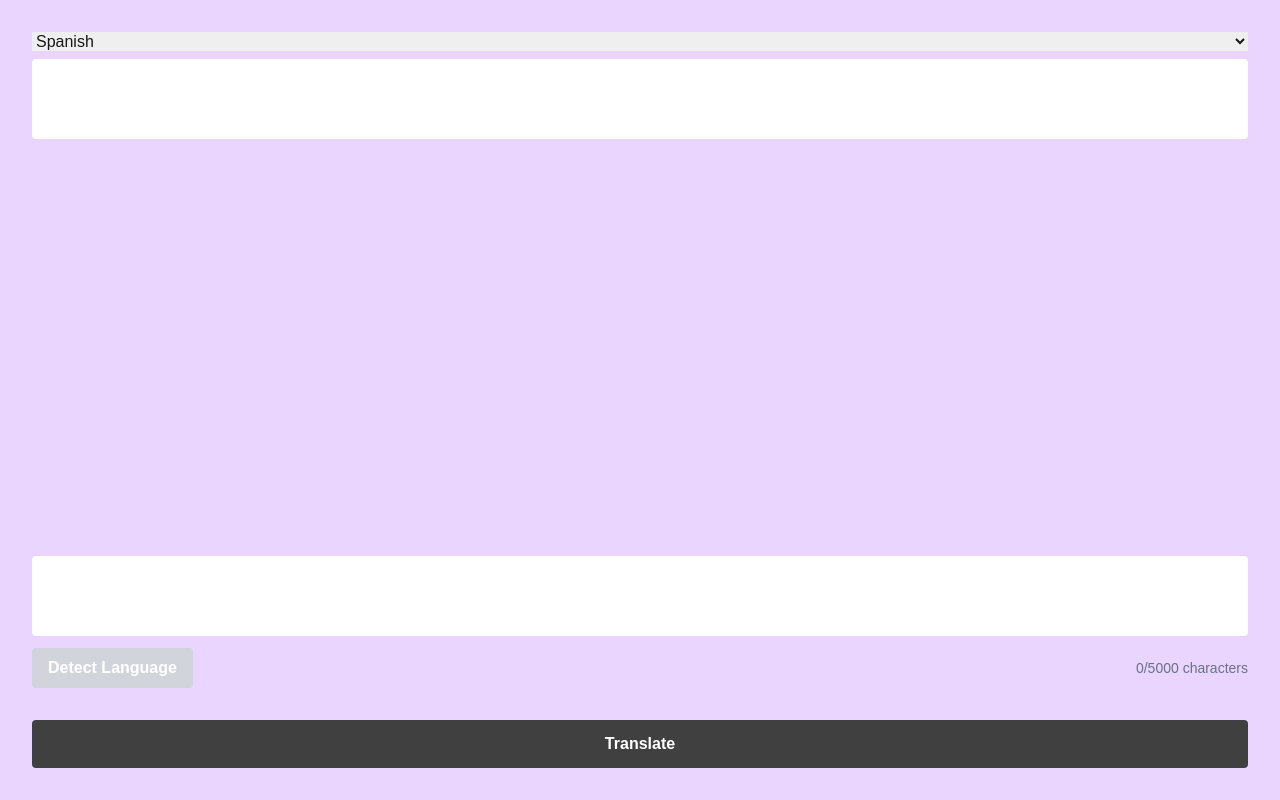
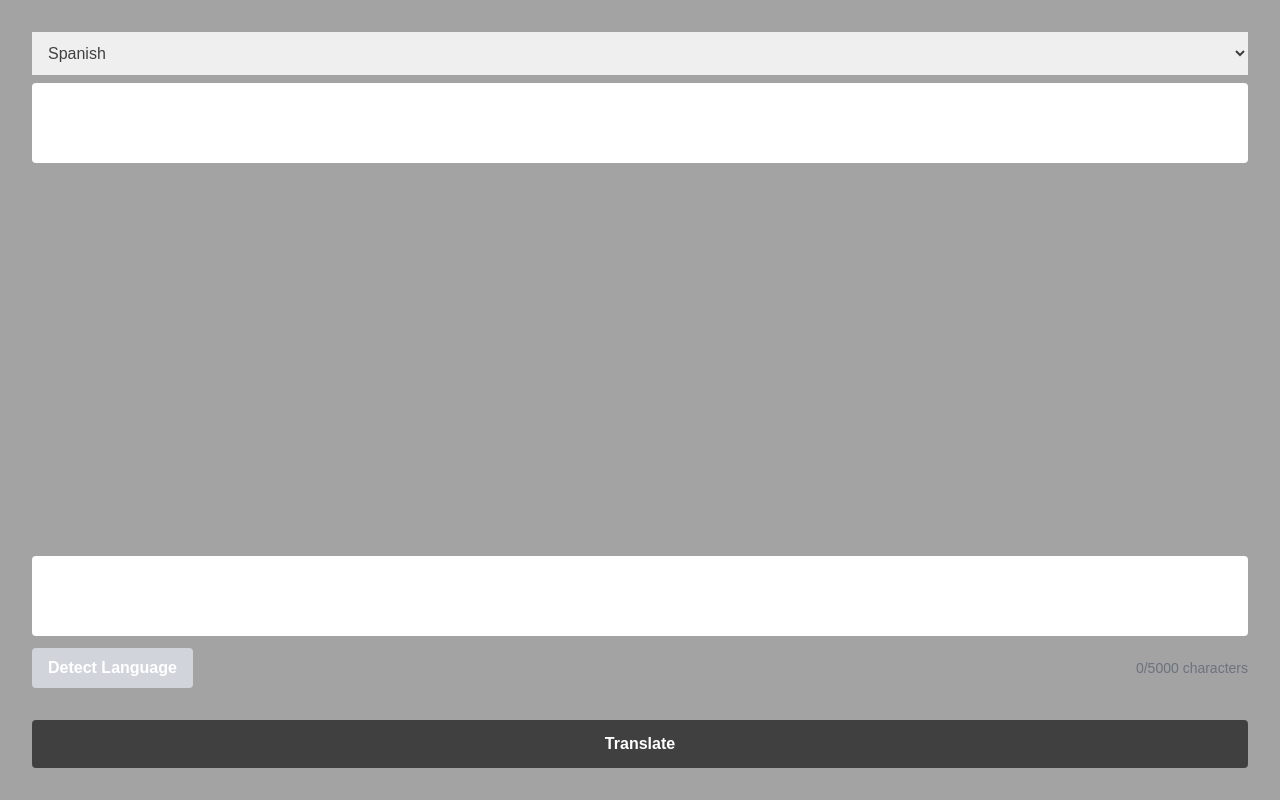
Before and after one commit to nikolasdevs/ai-pwered-text, a Next.js app: page / in a window 1280 px wide. Built offline with nearby package versions, Linux system fonts and the light colour scheme.

Commit message:
styles amended

```diff
--- a/app/components/LangDropdown.tsx
+++ b/app/components/LangDropdown.tsx
@@ -17,6 +17,7 @@ export const LangDropdown: React.FC<LangDropdownProps> = ({
       name={name}
       value={value}
       onChange={(e) => onChange(e.target.value)}
+      className="p-3 outline-none"
     >
       {options.map((option, index) => (
         <option key={`${name}_${index}`} value={option.value}>
--- a/app/page.tsx
+++ b/app/page.tsx
@@ -56,11 +56,11 @@ export default function Home() {
   };
 
   return (
-    <div className="w-full flex flex-col items-center justify-center bg-purple-200 h-svh">
+    <div className="w-full flex flex-col items-center justify-center bg-neutral-400 h-svh">
       <main className="max-w-7xl m-auto p-8 w-full h-full">
         <form className="flex gap-8 flex-col w-full h-full">
           <div className="flex gap-8 flex-col justify-between h-full">
-            <div className="flex flex-col gap-2">
+            <div className="flex flex-col gap-2 text-neutral-700">
               <LangDropdown
                 name={langOptions[0].label}
                 value={langTo}
@@ -70,7 +70,7 @@ export default function Home() {
               <div className="relative">
                 <textarea
                   aria-label="Translated text"
-                  className="w-full h-20 p-3 rounded resize-none focus:outline-none focus:ring-2 focus:ring-blue-500 text-neutral-700"
+                  className="w-full h-20 p-3 rounded resize-none focus:outline-none focus:ring-2 focus:ring-gray-500 text-neutral-700"
                   value={error ? error : translatedText}
                   readOnly
                   style={{ color: error ? "red" : "inherit" }}
@@ -81,7 +81,7 @@ export default function Home() {
             <div className="flex flex-col gap-2">
               <textarea
                 aria-label="Text to translate"
-                className="w-full h-20 p-3 rounded resize-none focus:outline-none focus:ring-2 focus:ring-blue-500 text-neutral-700"
+                className="w-full h-20 p-3 rounded resize-none focus:outline-none focus:ring-2 focus:ring-gray-500 text-neutral-700"
                 value={text}
                 onChange={handleTextChange}
                 maxLength={5000}
```
